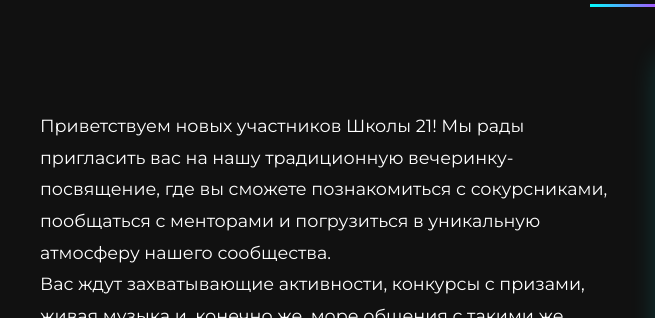
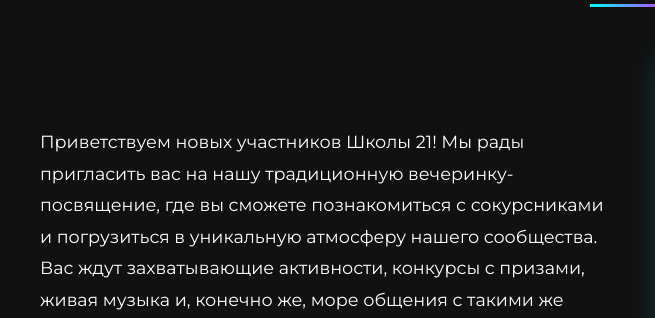
Before and after one commit to Crezyultra/posvyat, a plain HTML site: page index.html in a window 1280 px wide. Shown: the part 967-1285 px from the top of the page, 0-655 px from the left. Drawn offline with nearby package versions, Linux system fonts and the light colour scheme; no server answers.

Commit message:
Update index.html

```diff
--- a/index.html
+++ b/index.html
@@ -59,7 +59,7 @@
             <h2 class="section-title" data-aos="fade-up">О мероприятии</h2>
             <div class="about-content">
                 <div class="about-text" data-aos="fade-right">
-                    <p>Приветствуем новых участников Школы 21! Мы рады пригласить вас на нашу традиционную вечеринку-посвящение, где вы сможете познакомиться с сокурсниками, пообщаться с менторами и погрузиться в уникальную атмосферу нашего сообщества.</p>
+                    <p>Приветствуем новых участников Школы 21! Мы рады пригласить вас на нашу традиционную вечеринку-посвящение, где вы сможете познакомиться с сокурсниками и погрузиться в уникальную атмосферу нашего сообщества.</p>
                     <p>Вас ждут захватывающие активности, конкурсы с призами, живая музыка и, конечно же, море общения с такими же увлеченными программированием людьми, как и вы.</p>
                     <p>Это отличная возможность отдохнуть после интенсивного пула и зарядиться энергией для новых свершений в мире IT!</p>
                 </div>
```
